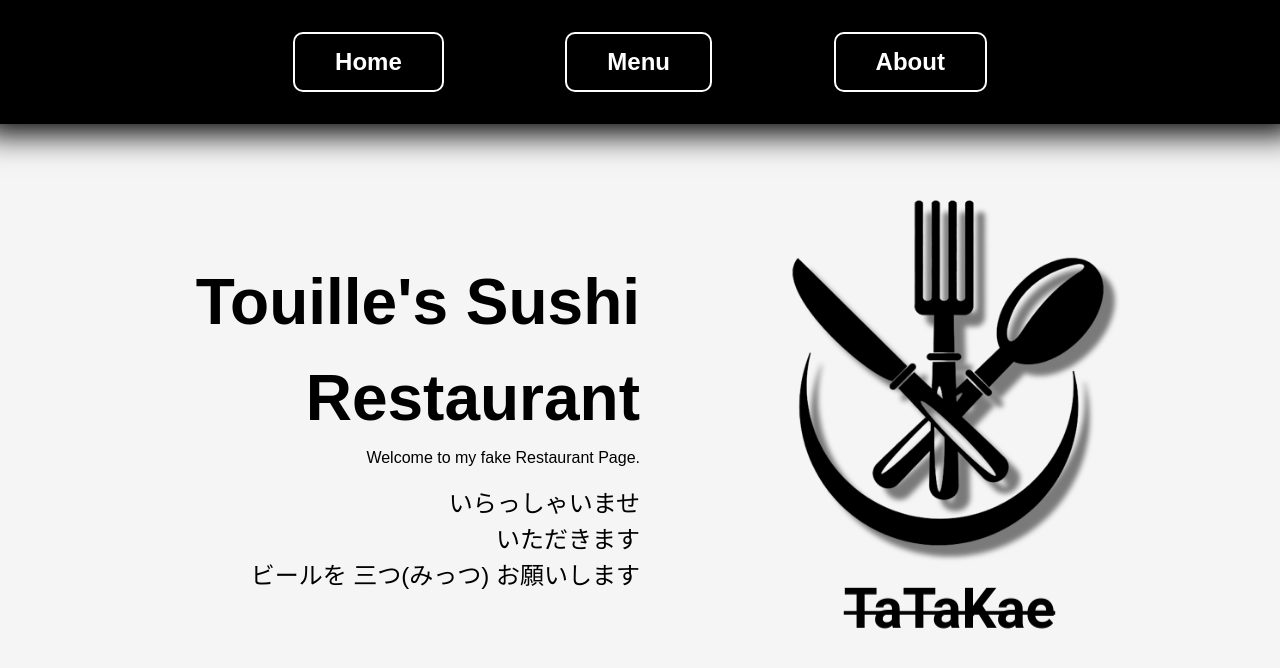
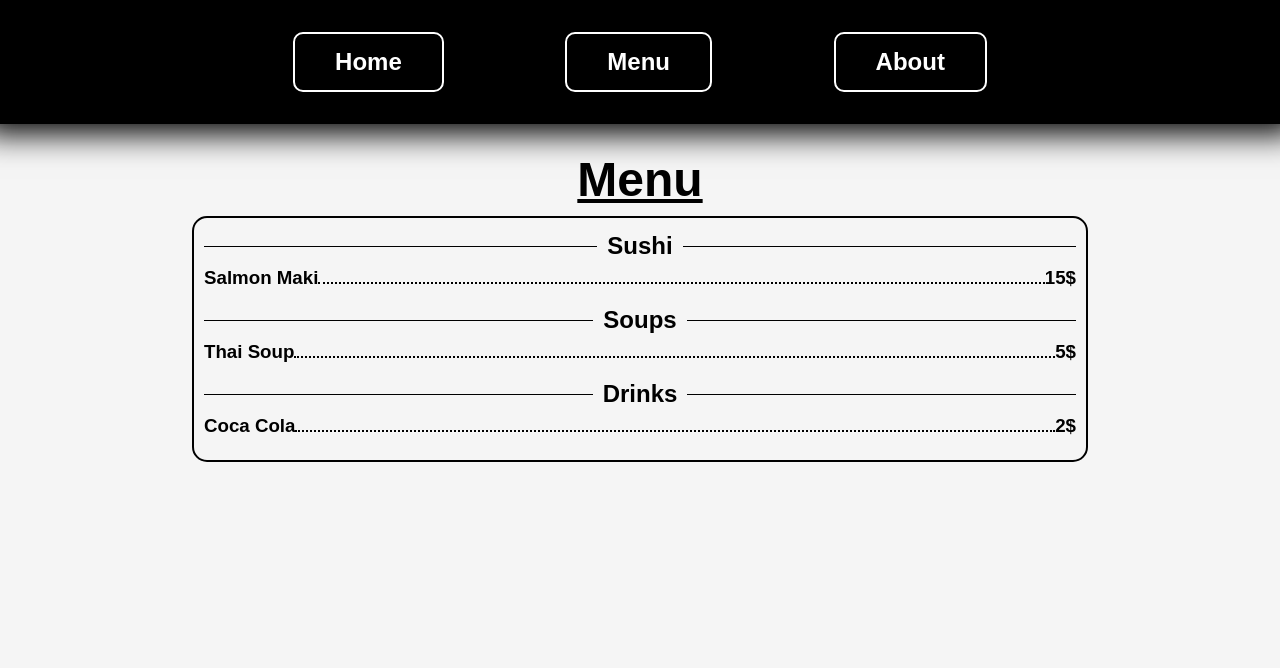
Before and after one commit to Tou1lle/restaurant-page-top, a website built with webpack: page src/template.html in a window 1280 px wide. Built offline with nearby package versions, Linux system fonts and the light colour scheme.

Commit message:
menu hardcode mock page

```diff
--- a/src/index.js
+++ b/src/index.js
@@ -4,3 +4,4 @@ import HomePage from "./homepage.js";
 
 const homePage = new HomePage();
 homePage.showHomePage();
+homePage.deleteHomePage();
--- a/src/styles.css
+++ b/src/styles.css
@@ -56,3 +56,50 @@ h1 {
     font-size: 1.5rem;
     padding-top: 1rem;
 }
+
+/* Menu styles */
+.menu-header {
+    font-size: 3rem;
+    margin-top: 20px;
+    text-decoration: underline;
+    text-align: center;
+}
+
+.menu-list-container {
+    width: 70%;
+    border: 2px solid black;
+    border-radius: 15px;
+    margin: auto;
+    padding: 10px;
+}
+
+section h2 {
+    display: flex;
+}
+
+section h2::after,
+section h2::before {
+    content: "";
+    flex: 1 1;
+    border-bottom: 1px solid;
+    margin: auto;
+}
+
+section h2:before {
+    margin-right: 10px
+}
+
+section h2:after {
+    margin-left: 10px
+}
+
+.menu-item {
+    display: flex;
+    align-items: baseline;
+    margin-bottom: 10px;
+}
+
+span {
+    flex: 1;
+    border-bottom: 2px dotted black;
+}
--- a/src/template.html
+++ b/src/template.html
@@ -16,6 +16,33 @@
         </nav>
     </header>
     <div id="content">
+        <h1 class="menu-header">Menu</h1>
+        <div class="menu-list-container">
+            <section class="menu-list">
+                <h2>Sushi</h2>
+                <div class="menu-item">
+                    <h3>Salmon Maki</h3>
+                    <span></span>
+                    <h3>15$</h3>
+                </div>
+            </section>
+            <section class="menu-list">
+                <h2>Soups</h2>
+                <div class="menu-item">
+                    <h3>Thai Soup</h3>
+                    <span></span>
+                    <h3>5$</h3>
+                </div>
+            </section>
+            <section class="menu-list">
+                <h2>Drinks</h2>
+                <div class="menu-item">
+                    <h3>Coca Cola</h3>
+                    <span></span>
+                    <h3>2$</h3>
+                </div>
+            </section>
+        </div>
     </div>
 </body>
 
```
